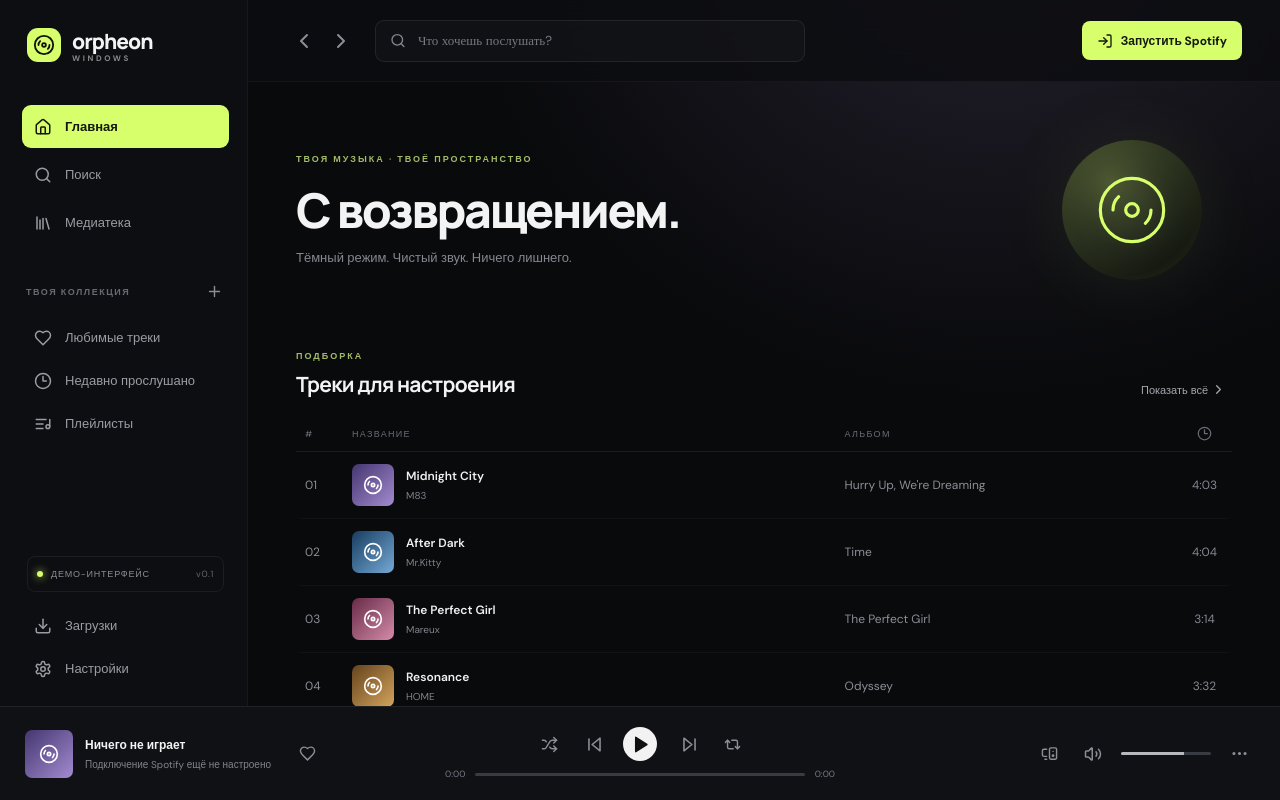
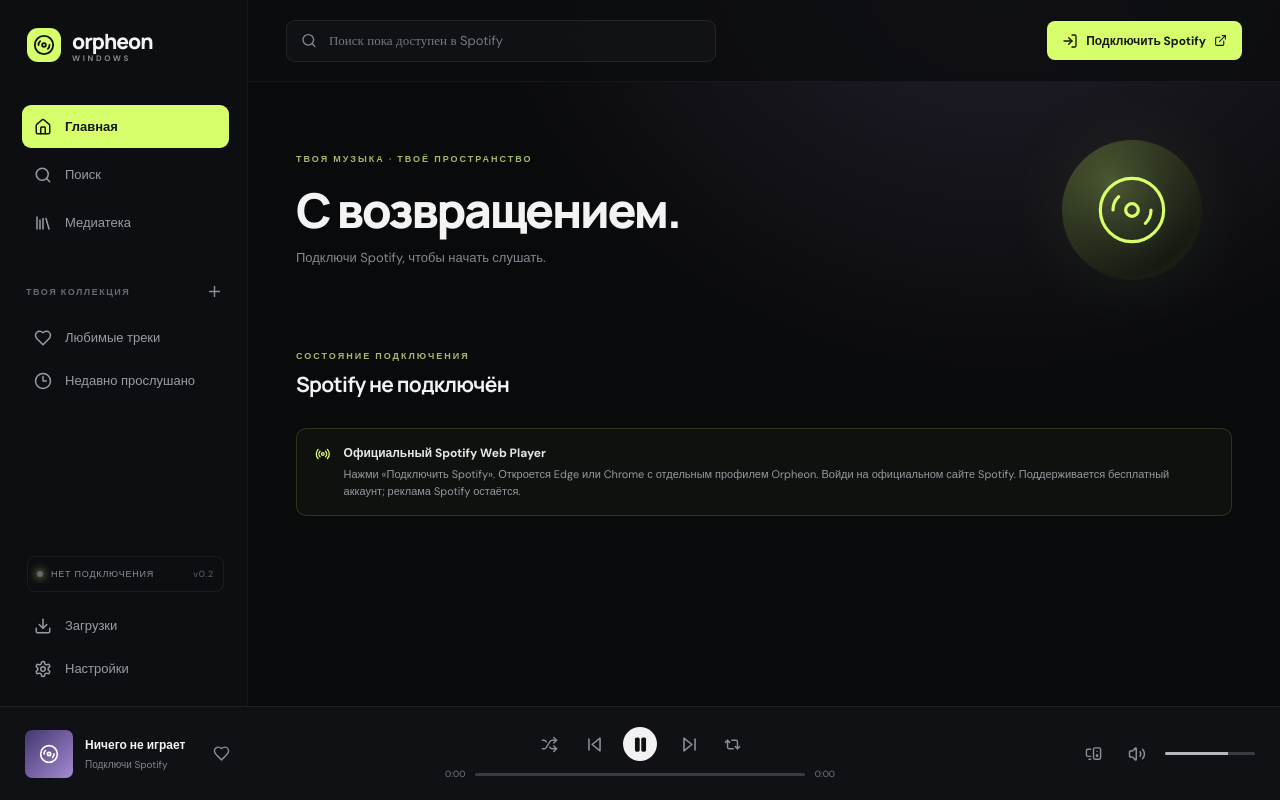
Before and after one commit to sssmmmSK/Orpheon-Windows, a React (Vite) app: page / in a window 1280 px wide. Built offline with nearby package versions, Linux system fonts and the light colour scheme.

Commit message:
Replace demo UI with live Spotify playback controls

```diff
--- a/src/ui/App.tsx
+++ b/src/ui/App.tsx
@@ -1,66 +1,63 @@
-import { useState } from "react";
-import {
-  Home, Search, Library, ListMusic, Heart, Clock3, Plus,
-  ChevronLeft, ChevronRight, MoreHorizontal, Play, Pause,
-  SkipBack, SkipForward, Shuffle, Repeat2, Volume2, MonitorSpeaker,
-  Download, Settings, Disc3, Radio, Headphones, LogIn
-} from "lucide-react";
+import { useEffect, useState } from "react";
+import { Disc3, Search, Library, Heart, Clock3, Plus, Home, Settings, Download, Play, Pause, SkipBack, SkipForward, Shuffle, Repeat2, Volume2, MonitorSpeaker, LogIn, Radio, ExternalLink } from "lucide-react";
 
-const tracks = [
-  { title: "Midnight City", artist: "M83", album: "Hurry Up, We're Dreaming", time: "4:03", color: "violet" },
-  { title: "After Dark", artist: "Mr.Kitty", album: "Time", time: "4:04", color: "blue" },
-  { title: "The Perfect Girl", artist: "Mareux", album: "The Perfect Girl", time: "3:14", color: "pink" },
-  { title: "Resonance", artist: "HOME", album: "Odyssey", time: "3:32", color: "amber" },
-  { title: "A Real Hero", artist: "College & Electric Youth", album: "A Real Hero", time: "4:27", color: "green" }
-];
+type Track = { name?: string; artists?: { name: string }[]; album?: { name: string } | null; image?: string | null; durationMs?: number | null; uri?: string; kind?: string };
+type PlayerState = { track?: Track | null; isPaused?: boolean; isBuffering?: boolean; positionMs?: number; durationMs?: number; shuffle?: boolean; repeat?: number };
+declare global { interface Window { orpheonDesktop?: { platform: string; version: string; launchSpotify: () => Promise<{opened:boolean}>; command: (method:string,args?:Record<string,unknown>)=>Promise<any>; onStatus:(cb:(v:any)=>void)=>()=>void; onState:(cb:(v:PlayerState)=>void)=>()=>void; }; } }
+
+const fmt=(ms?:number|null)=>{if(!ms||!Number.isFinite(ms))return "0:00";const s=Math.floor(ms/1000);return Math.floor(s/60)+":"+String(s%60).padStart(2,"0");};
 
 export default function App() {
-  const [active, setActive] = useState("Главная");
-  const [playing] = useState(false);
-  const [query, setQuery] = useState("");
+  const [status,setStatus]=useState("Spotify не подключён");
+  const [connected,setConnected]=useState(false);
+  const [ready,setReady]=useState(false);
+  const [player,setPlayer]=useState<PlayerState>({});
+  const [busy,setBusy]=useState(false);
+  const [error,setError]=useState("");
+  const [query,setQuery]=useState("");
+
+  useEffect(()=>{
+    const offStatus=window.orpheonDesktop?.onStatus(v=>{setConnected(!!v.connected);setReady(!!v.ready);setStatus(v.message||"");});
+    const offState=window.orpheonDesktop?.onState(v=>setPlayer(v));
+    return ()=>{offStatus?.();offState?.();};
+  },[]);
+
+  const command=async(method:string,args?:Record<string,unknown>)=>{
+    try{setError("");await window.orpheonDesktop?.command(method,args);}
+    catch(e){setError(e instanceof Error?e.message:String(e));}
+  };
+  const connect=async()=>{
+    setBusy(true);setError("");
+    try{await window.orpheonDesktop?.launchSpotify();setStatus("Открылся браузер. Войди в Spotify — можно использовать бесплатный аккаунт.");}
+    catch(e){setError(e instanceof Error?e.message:String(e));}
+    finally{setBusy(false);}
+  };
+  const track=player.track;
+  const artist=track?.artists?.map(a=>a.name).join(", ")||"";
+  const pct=player.durationMs?Math.min(100,Math.max(0,(player.positionMs||0)/player.durationMs*100)):0;
 
   return <div className="app-shell">
     <aside className="sidebar">
       <div className="brand"><div className="brand-mark"><Disc3 size={22}/></div><span>orpheon<span className="brand-sub">WINDOWS</span></span></div>
-      <div className="nav-group">
-        <button className={active === "Главная" ? "nav active" : "nav"} onClick={() => setActive("Главная")}><Home/>Главная</button>
-        <button className={active === "Поиск" ? "nav active" : "nav"} onClick={() => setActive("Поиск")}><Search/>Поиск</button>
-        <button className={active === "Медиатека" ? "nav active" : "nav"} onClick={() => setActive("Медиатека")}><Library/>Медиатека</button>
-      </div>
-      <div className="library-head"><span>ТВОЯ КОЛЛЕКЦИЯ</span><button className="icon-btn"><Plus size={17}/></button></div>
-      <button className="nav"><Heart/>Любимые треки</button>
-      <button className="nav"><Clock3/>Недавно прослушано</button>
-      <button className="nav"><ListMusic/>Плейлисты</button>
-      <div className="sidebar-bottom">
-        <div className="connection"><span className="status-dot"/>ДЕМО-ИНТЕРФЕЙС<span>v0.1</span></div>
-        <button className="nav"><Download/>Загрузки</button>
-        <button className="nav"><Settings/>Настройки</button>
-      </div>
+      <div className="nav-group"><button className="nav active"><Home/>Главная</button><button className="nav" onClick={()=>document.querySelector<HTMLInputElement>(".search-wrap input")?.focus()}><Search/>Поиск</button><button className="nav"><Library/>Медиатека</button></div>
+      <div className="library-head"><span>ТВОЯ КОЛЛЕКЦИЯ</span><button className="icon-btn" title="Добавить"><Plus size={17}/></button></div>
+      <button className="nav"><Heart/>Любимые треки</button><button className="nav"><Clock3/>Недавно прослушано</button>
+      <div className="sidebar-bottom"><div className="connection"><span className="status-dot" style={{background:ready?"#d6ff6b":connected?"#e6b85c":"#686a72"}}/>{ready?"ПЛЕЕР ГОТОВ":connected?"БРАУЗЕР ПОДКЛЮЧЁН":"НЕТ ПОДКЛЮЧЕНИЯ"}<span>v0.2</span></div><button className="nav"><Download/>Загрузки</button><button className="nav"><Settings/>Настройки</button></div>
     </aside>
     <main className="main-panel">
-      <header className="topbar">
-        <div className="history"><button className="icon-btn"><ChevronLeft/></button><button className="icon-btn"><ChevronRight/></button></div>
-        <div className="search-wrap"><Search size={17}/><input value={query} onChange={e => {setQuery(e.target.value); setActive("Поиск");}} placeholder="Что хочешь послушать?"/></div>
-        <button className="login-btn" onClick={() => { void (window.orpheonDesktop?.openSpotify() ?? Promise.resolve({ opened: false })); }}><LogIn size={16}/>Запустить Spotify</button>
-      </header>
+      <header className="topbar"><div className="search-wrap"><Search size={17}/><input value={query} onChange={e=>setQuery(e.target.value)} placeholder="Поиск пока доступен в Spotify"/></div><button className="login-btn" onClick={connect} disabled={busy}><LogIn size={16}/>{busy?"Подключение…":"Подключить Spotify"}<ExternalLink size={13}/></button></header>
       <section className="content">
-        <div className="greeting"><div><div className="eyebrow">ТВОЯ МУЗЫКА · ТВОЁ ПРОСТРАНСТВО</div><h1>{active === "Поиск" ? "Поиск музыки" : active === "Медиатека" ? "Твоя медиатека" : "С возвращением."}</h1><p>Тёмный режим. Чистый звук. Ничего лишнего.</p></div><div className="hero-orb"><Disc3 size={76} strokeWidth={1}/></div></div>
-        <div className="section-title"><div><span className="eyebrow">ПОДБОРКА</span><h2>{query ? "Результаты поиска" : "Треки для настроения"}</h2></div><button className="text-btn">Показать всё <ChevronRight size={15}/></button></div>
-        <div className="track-table">
-          <div className="track-header"><span>#</span><span>НАЗВАНИЕ</span><span>АЛЬБОМ</span><span><Clock3 size={15}/></span></div>
-          {tracks.filter(t => !query || (t.title + t.artist + t.album).toLowerCase().includes(query.toLowerCase())).map((track, i) => <div className="track-row" key={track.title}>
-            <span className="track-number">{String(i + 1).padStart(2, "0")}</span>
-            <div className="track-name"><div className={"cover " + track.color}><Disc3 size={20}/></div><div><strong>{track.title}</strong><small>{track.artist}</small></div></div>
-            <span className="album-name">{track.album}</span><span className="track-time">{track.time}</span>
-          </div>)}
-        </div>
-        <div className="notice"><Radio size={18}/><div><strong>Подключение Spotify</strong><span>Нажми «Запустить Spotify», чтобы открыть отдельное окно сервиса. Вход выполняй только на официальной странице Spotify. Список треков выше пока демонстрационный; управление воспроизведением и синхронизация библиотеки ещё разрабатываются.</span></div></div>
+        <div className="greeting"><div><div className="eyebrow">ТВОЯ МУЗЫКА · ТВОЁ ПРОСТРАНСТВО</div><h1>{track?.name||"С возвращением."}</h1><p>{track?artist:"Подключи Spotify, чтобы начать слушать."}</p></div><div className="hero-orb"><Disc3 size={76} strokeWidth={1}/></div></div>
+        <div className="section-title"><div><span className="eyebrow">СОСТОЯНИЕ ПОДКЛЮЧЕНИЯ</span><h2>{status}</h2></div></div>
+        <div className="notice"><Radio size={18}/><div><strong>{ready?"Управление плеером активно":"Официальный Spotify Web Player"}</strong><span>{ready?"Управляй воспроизведением здесь. Сам Spotify работает в отдельном окне Edge или Chrome.":"Нажми «Подключить Spotify». Откроется Edge или Chrome с отдельным профилем Orpheon. Войди на официальном сайте Spotify. Поддерживается бесплатный аккаунт; реклама Spotify остаётся."}</span></div></div>
+        {error&&<div className="error-notice">{error}</div>}
+        {query&&<div className="hint">Поиск по каталогу будет добавлен после проверки управления плеером. Сейчас используй поиск в окне Spotify.</div>}
       </section>
     </main>
     <footer className="player">
-      <div className="now-playing"><div className="cover violet"><Disc3 size={20}/></div><div><strong>Ничего не играет</strong><small>Подключение Spotify ещё не настроено</small></div><button className="icon-btn"><Heart size={17}/></button></div>
-      <div className="transport"><div className="controls"><button className="icon-btn"><Shuffle size={17}/></button><button className="icon-btn"><SkipBack size={19}/></button><button className="play-btn" title="Управление воспроизведением появится после интеграции плеера" disabled><Play size={19} fill="currentColor"/></button><button className="icon-btn"><SkipForward size={19}/></button><button className="icon-btn"><Repeat2 size={17}/></button></div><div className="progress"><span>0:00</span><div className="progress-line"><i/></div><span>0:00</span></div></div>
-      <div className="player-extra"><button className="icon-btn"><MonitorSpeaker size={17}/></button><button className="icon-btn"><Volume2 size={18}/></button><div className="volume-line"><i/></div><button className="icon-btn"><MoreHorizontal size={19}/></button></div>
+      <div className="now-playing">{track?.image?<img className="cover-img" src={track.image}/>:<div className="cover violet"><Disc3 size={20}/></div>}<div className="track-meta"><strong>{track?.name||"Ничего не играет"}</strong><small>{artist||"Подключи Spotify"}</small></div><button className="icon-btn" title="Добавить в медиатеку" disabled={!ready||!track?.uri} onClick={()=>track?.uri&&command("library.add",{uris:[track.uri]})}><Heart size={17}/></button></div>
+      <div className="transport"><div className="controls"><button className="icon-btn" title="Перемешать" disabled={!ready} onClick={()=>command("player.setShuffle",{on:!player.shuffle})}><Shuffle size={17}/></button><button className="icon-btn" title="Предыдущий трек" disabled={!ready} onClick={()=>command("player.previous")}><SkipBack size={19}/></button><button className="play-btn" title="Воспроизвести / пауза" disabled={!ready} onClick={()=>command(player.isPaused?"player.resume":"player.pause")} >{player.isPaused?<Play size={19} fill="currentColor"/>:<Pause size={19} fill="currentColor"/>}</button><button className="icon-btn" title="Следующий трек" disabled={!ready} onClick={()=>command("player.next")}><SkipForward size={19}/></button><button className="icon-btn" title="Повтор" disabled={!ready} onClick={()=>command("player.setRepeat",{mode:((player.repeat||0)+1)%3})}><Repeat2 size={17}/></button></div><div className="progress"><span>{fmt(player.positionMs)}</span><div className="progress-line" onClick={e=>{if(!ready||!player.durationMs)return;const r=e.currentTarget.getBoundingClientRect();void command("player.seek",{positionMs:Math.round((e.clientX-r.left)/r.width*player.durationMs)});}}><i style={{width:pct+"%"}}/></div><span>{fmt(player.durationMs)}</span></div></div>
+      <div className="player-extra"><button className="icon-btn" title="Устройство вывода"><MonitorSpeaker size={17}/></button><button className="icon-btn" title="Громкость"><Volume2 size={18}/></button><div className="volume-line"><i style={{width:"70%"}}/></div></div>
     </footer>
   </div>;
 }
```
